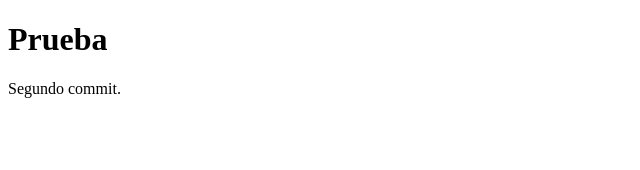
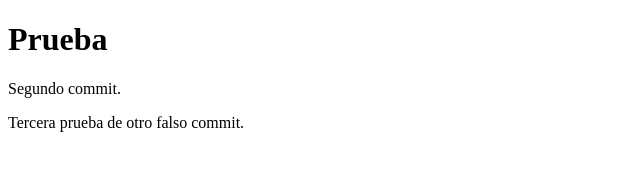
Before and after one commit to andresorrego94/Prueba-Git-1, a plain HTML site: page index.html in a window 1280 px wide. Shown: the whole page, without its empty margins (0-640 px from the left). Drawn offline with Linux system fonts and the light colour scheme.

Commit message:
tercer commit

```diff
--- a/index.html
+++ b/index.html
@@ -4,6 +4,6 @@
 
 <h1>Prueba</h1>
 <p>Segundo commit.</p>
-
+<p>Tercera prueba de otro falso commit.</p>
 </body>
 </html>
```
